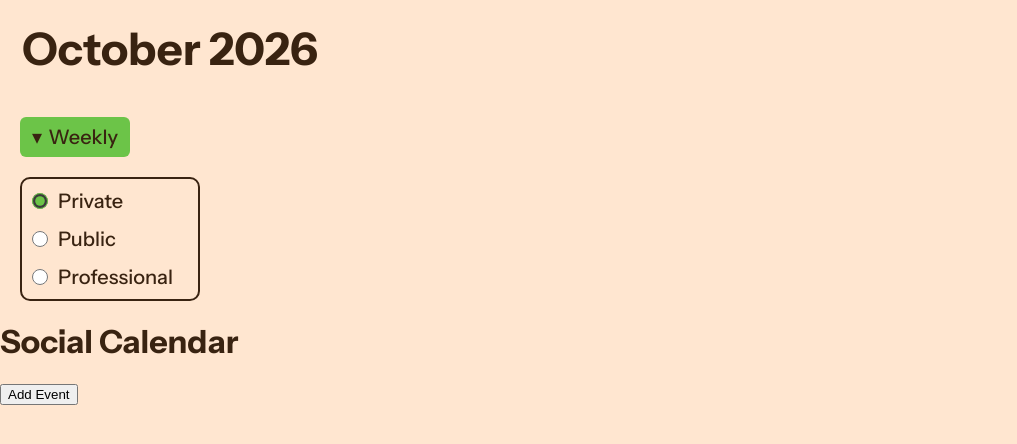
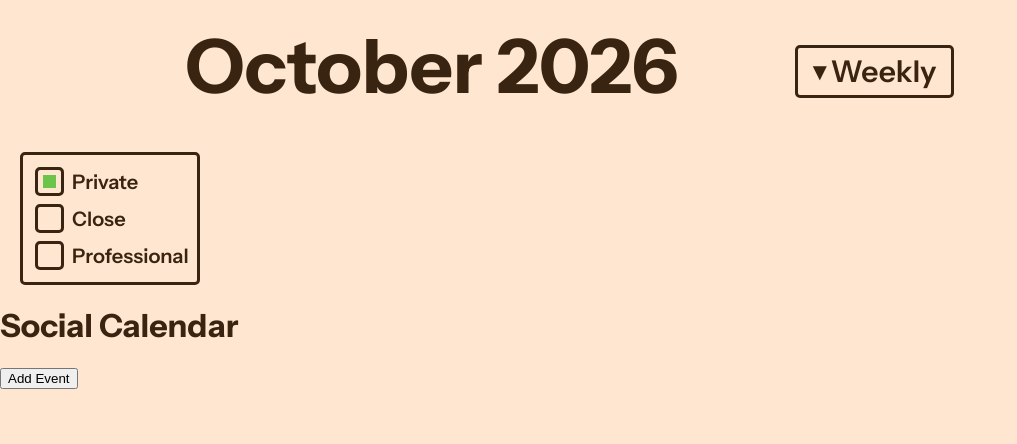
Before and after one commit to vedhanth-uni/Team-6-Social-Scheduler, a React (Vite) app in the folder frontend/: page /Dash in a window 1280 px wide. Shown: the top 444 px of the page, without its empty margins (0-1017 px from the left). Built offline with nearby package versions, Linux system fonts and the light colour scheme; no server answers.

Commit message:
Restyled dashboard buttons and corrected privacy toggle options

```diff
--- a/frontend/src/DashboardPage.css
+++ b/frontend/src/DashboardPage.css
@@ -1,5 +1,6 @@
-@import url('https://fonts.googleapis.com/css2?family=Instrument+Sans:wght@400;500;600;700&display=swap');
-.default-text {
+@import url('https://fonts.googleapis.com/css2?family=Caveat:wght@500;600;700&family=Instrument+Sans:wght@400;500;600;700&display=swap');
+
+.default-text{
     font-size: large;
     color: black;
 }
@@ -12,44 +13,74 @@
 .privacy-toggle-box{
     display:flex;
     flex-direction:column;
-    gap: 14px;
-    padding: 10px;
-    border: 2px solid #392311;
-    border-radius: 10px;
+    gap: 8px;
+    padding: 12px;
+    border: 3px solid #392311;
+    border-radius: 5px;
     background-color: transparent;
 }
 
 .privacy-toggle-option{
     display:flex;
     align-items:center;
-    gap:10px;
+    gap:8px;
     font-family: 'Instrument Sans';
-    font-weight: 500;
+    font-weight: 600;
     font-size: 20px;
     color: #392311;
     cursor:pointer
 }
 .privacy-toggle-option input[type="radio"]{
-    accent-color: #6CC448;
-    width: 16px;
-    height: 16px;
+    appearance: none;
+    width: 29px;
+    height: 29px;
+    flex-shrink: 0;
+    border: 3px solid #392311;
+    border-radius: 5px;
+    background-color: transparent;
     margin: 0;
     cursor: pointer;
 }
 
+.privacy-toggle-option input[type="radio"]:checked {
+    background-color: #6CC448;
+    box-shadow: inset 0 0 0 5px #FFE6D0;
+}
+
+.privacy-toggle-option input[type="radio"]:focus-visible {
+    outline: 2px solid #6CC448;
+    outline-offset: 3px;
+}
+
+
+.month-view-container{
+    display: flex;
+    align-items: center;
+    gap:10px;
+}
+
+.month-container{
+    margin:20px 0px 20px 185px;
+    flex-shrink:0;
+}
+
 #current-month{
     font-family: 'Instrument Sans';
-    margin: 20px;
+    margin: 0;
     color: #392311;
-    font-size: 45px;
+    font-size: 75px;
     background-color: transparent;
     border: none;
+    outline: none;
     font-weight: 700;
+    width: 600px;
+    padding:0;
 }
 
 .view-container {
     position: relative;
-    margin:20px;
+    margin:10px 0 0 0;
+    flex-shrink:0;
 }
 
 .view-dropdown {
@@ -58,30 +89,36 @@
 }
 
 .view-button {
-    background-color: #6CC448;
+    background-color: transparent;
     color: #392311;
-    border: none;
-    border-radius: 6px;
-    padding: 8px 12px;
-    min-width: 110px;
+    border: 3px solid #392311;
+    border-radius: 5px;
+    padding: 5px 15px;
+    min-width: 0;
     display: flex;
     gap: 5px;
     align-items: center;
-    justify-content: space-between;
+    justify-content: flex-start;
     font-family: 'Instrument Sans';
-    font-weight: 500;
-    font-size: 20px;
+    font-weight: 600;
+    font-size: 30px;
     cursor: pointer;
+}
+
+.dropdown-arrow{
+    font-size: 25px;
+    line-height:1;
 }
 
 .view-options {
     position: absolute;
-    top: 100%;
+    top: calc(100% + 5px);
     left: 0;
     min-width: 100%;
+    box-sizing: border-box;
     z-index: 100;
-    background-color: #6CC448;
-    border-radius: 6px;
+    background-color: #FFE6D0;
+    border-radius: 8px;
     overflow: hidden;
     box-shadow: 0 4px 8px rgba(57, 35, 17, 0.15);
 }
@@ -91,15 +128,15 @@
     width: 100%;
     box-sizing: border-box;
     padding: 9px 12px;
-    background-color: #6CC448;
+    background-color: transparent;
     color: #392311;
     border: none;
     text-align: left;
     font-family: 'Instrument Sans';
-    font-size: 20px;
+    font-size: 18px;
     cursor: pointer;
 }
 
 .view-option:hover {
-    background-color: #5BB337;
+    background-color: #F5CBA7;
 }
--- a/frontend/src/DashboardPage.tsx
+++ b/frontend/src/DashboardPage.tsx
@@ -17,6 +17,7 @@ function DashboardPage() {
     const [showEventForm, setShowEventForm] = useState(false);
 
     return (<div>
+        <div className = "month-view-container">
             <div className = "month-container">
                 <input
                     id ="current-month"
@@ -30,6 +31,7 @@ function DashboardPage() {
                 currentView = {currentView}
                 setCurrentView = {setCurrentView}
             />
+          </div>
         <PrivacyToggle
             selectedPrivacy = {selectedPrivacy}
             setSelectedPrivacy={setSelectedPrivacy}
--- a/frontend/src/components/PrivacyToggle.tsx
+++ b/frontend/src/components/PrivacyToggle.tsx
@@ -21,11 +21,11 @@ function PrivacyToggle({selectedPrivacy, setSelectedPrivacy}){
                 <input
                     type ="radio"
                     name="privacy-toggle"
-                    value="Public"
-                    checked={selectedPrivacy ==="Public"}
-                    onChange={()=>setSelectedPrivacy('Public')}
+                    value="Close"
+                    checked={selectedPrivacy ==="Close"}
+                    onChange={()=>setSelectedPrivacy('Close')}
                 />
-                <span>Public</span>
+                <span>Close</span>
             </label>
 
             <label className = "privacy-toggle-option">
```
Lines whose indentation alone changed are shown as unchanged.
